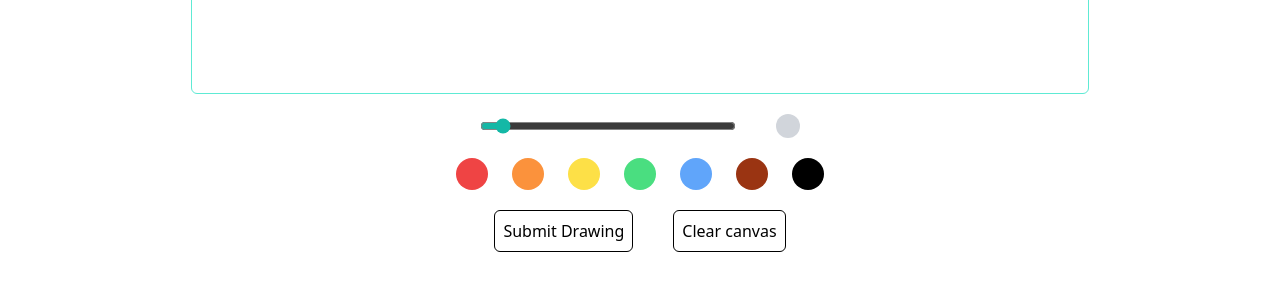
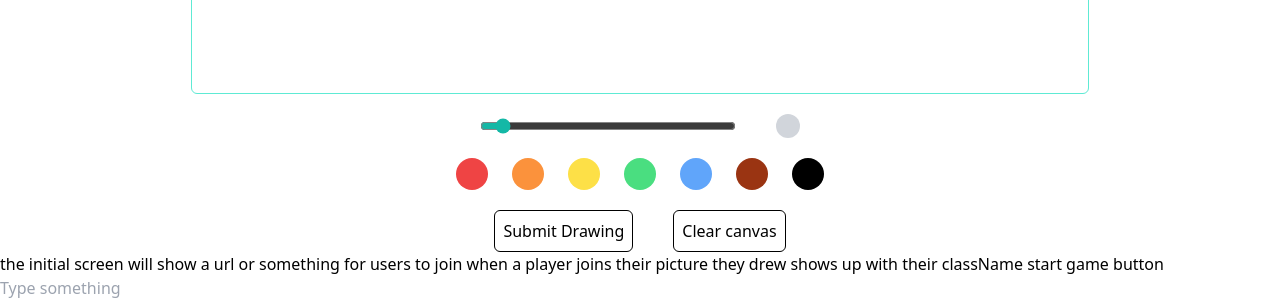
Before and after one commit to widnat/NateWidmer, a Next.js app: page /doodler in a window 1280 px wide. Shown: the part 960-1260 px from the top of the page. Before the commit the page ends 1212 px from the top, so only its background shows below. Built offline with nearby package versions, Linux system fonts and the light colour scheme; no server answers.

Commit message:
Client opens connection and recieves response

```diff
--- a/package.json
+++ b/package.json
@@ -23,6 +23,8 @@
     "react-color": "^2.19.3",
     "react-dom": "18.2.0",
     "react-redux": "^8.0.5",
+    "socket.io": "^4.6.1",
+    "socket.io-client": "^4.6.1",
     "typescript": "4.9.5"
   },
   "devDependencies": {
--- a/pages/api/hello.ts
+++ /dev/null
@@ -1,13 +0,0 @@
-// Next.js API route support: https://nextjs.org/docs/api-routes/introduction
-import type { NextApiRequest, NextApiResponse } from 'next'
-
-type Data = {
-  name: string
-}
-
-export default function handler(
-  req: NextApiRequest,
-  res: NextApiResponse<Data>
-) {
-  res.status(200).json({ name: 'John Doe' })
-}
--- a/pages/doodler/index.tsx
+++ b/pages/doodler/index.tsx
@@ -4,17 +4,46 @@ import { useStoreDispatch, useStoreSelector } from "../../hooks/skullKing";
 import { playersState } from "../../store/skullKeeper/playersSlice";
 import { useRouter } from "next/router";
 import DrawingArea from "@/components/doodler/DrawingArea";
+import { useEffect, useState } from "react";
+let webSocket: WebSocket;
 
-export default function SkullKeeper() {
+export default function Doodler() {
 	const router = useRouter();
 	const dispatch = useStoreDispatch();
 	const players = useStoreSelector(playersState);
+	const [input, setInput] = useState("");
+	var hasConstructed = false;
+	useEffect(() => {
+		if (!hasConstructed) {
+			hasConstructed = true;
+			webSocket = new WebSocket("ws://localhost:8080");
+			webSocket.onerror = (err) => console.error(err);
+			webSocket.onopen = () => console.log("open");
+			webSocket.onmessage = (msg) => console.log(msg.data);
+			// webSocket.onmessage = (msg) => console.log(JSON.parse(msg.data));
+		}
+	}, []);
+
+	function onChangeHandler(val: string) {
+		setInput(val);
+		// socket.emit("input-change", val);
+	}
 
 	return (
 		<div>
 			<NavBar />
 			<Title title="Doodler" page="" />
 			<DrawingArea />
+			<div>
+				the initial screen will show a url or something for users to join when a
+				player joins their picture they drew shows up with their className start
+				game button
+			</div>
+			<input
+				placeholder="Type something"
+				value={input}
+				onChange={(e) => onChangeHandler(e.target.value)}
+			/>
 		</div>
 	);
 }
```
Also changed, not shown: 2 other files (tests, documents, lock files or other folders).
